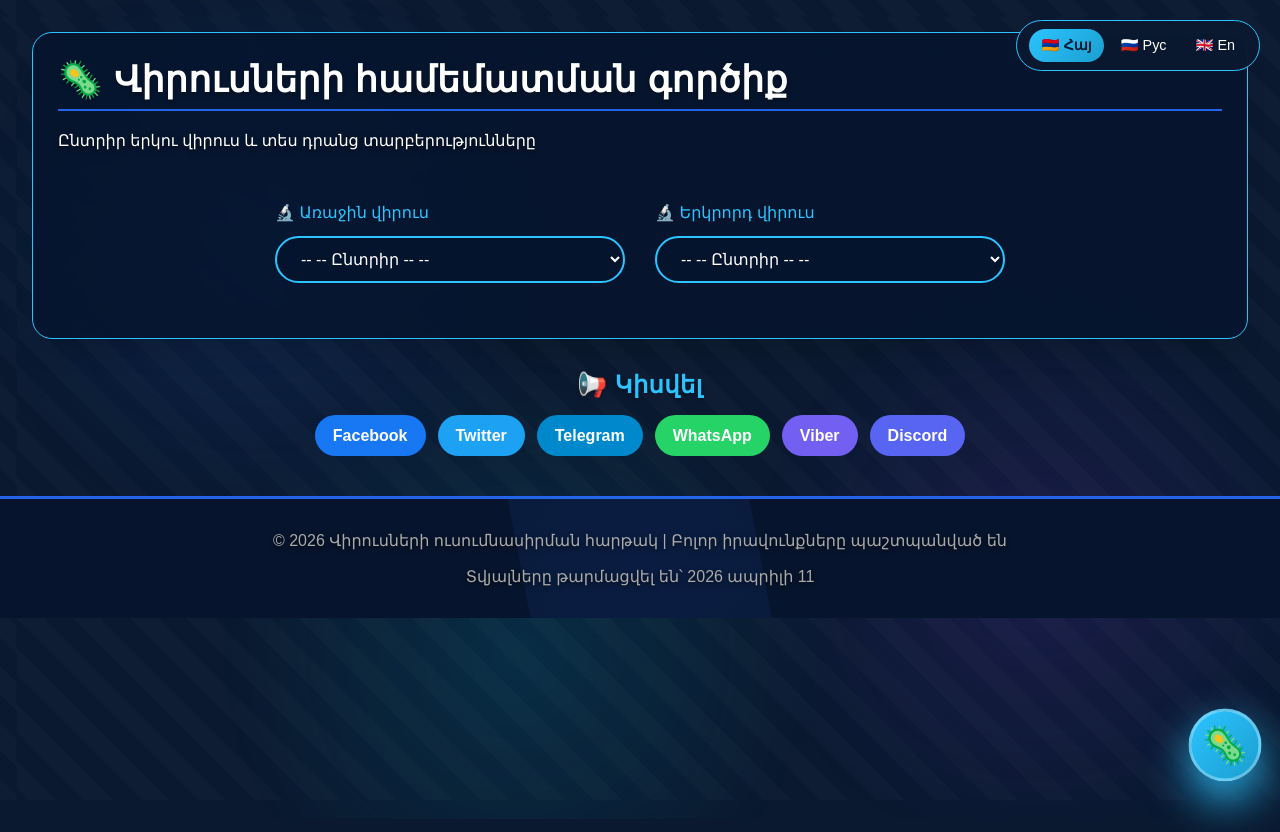
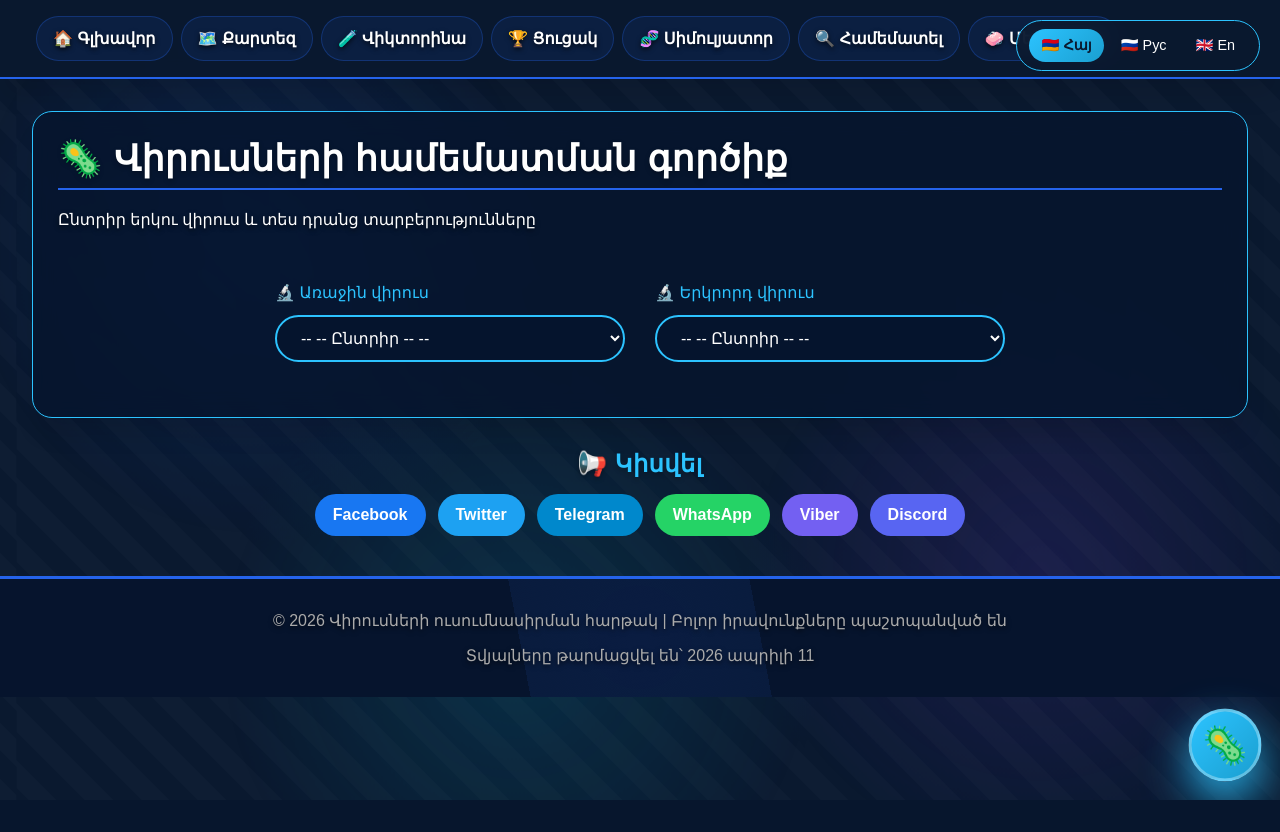
Before and after one commit to 01narek10/virus, a Flask app: page /compare in a window 1280 px wide. After the commit the page ends 800 px from the top, so only its background shows below. Run offline with Flask 3, Linux system fonts and the light colour scheme.

Commit message:
Update base.html

```diff
--- a/templates/base.html
+++ b/templates/base.html
@@ -52,48 +52,76 @@
     <a href="/set_language/ru" class="lang-btn {% if lang == 'ru' %}active{% endif %}">🇷🇺 Рус</a>
     <a href="/set_language/en" class="lang-btn {% if lang == 'en' %}active{% endif %}">🇬🇧 En</a>
 </div>
+<!-- NAVBAR -->
+<nav class="navbar navbar-expand-lg">
+    <div class="container-fluid">
+        <!-- Համբուրգերի կոճակ (մոբայլ տեսքի համար) -->
+        <button class="navbar-toggler" type="button" data-bs-toggle="collapse" data-bs-target="#navbarNav" aria-controls="navbarNav" aria-expanded="false" aria-label="Toggle navigation">
+            <span class="navbar-toggler-icon"></span>
+        </button>
 
-
-<!-- NAVBAR -->
+        <!-- Կրճատվող բաժին -->
         <div class="collapse navbar-collapse" id="navbarNav">
-            <ul class="navbar-nav ms-auto">
-                <li class="nav-item"><a class="nav-link" href="/">
+            <!-- navbar-nav me-auto - կոճակները ձախից -->
+            <ul class="navbar-nav me-auto mb-2 mb-lg-0">
+                <li class="nav-item">
+                    <a class="nav-link" href="/">
                         {% if lang == 'hy' %}🏠 Գլխավոր
                         {% elif lang == 'ru' %}🏠 Главная
                         {% else %}🏠 Home{% endif %}
-                </a></li>
-                <li class="nav-item"><a class="nav-link" href="/map">
+                    </a>
+                </li>
+                <li class="nav-item">
+                    <a class="nav-link" href="/map">
                         {% if lang == 'hy' %}🗺️ Քարտեզ
                         {% elif lang == 'ru' %}🗺️ Карта
                         {% else %}🗺️ Map{% endif %}
-                </a></li>
-                <li class="nav-item"><a class="nav-link" href="/quiz">
+                    </a>
+                </li>
+                <li class="nav-item">
+                    <a class="nav-link" href="/quiz">
                         {% if lang == 'hy' %}🧪 Վիկտորինա
                         {% elif lang == 'ru' %}🧪 Викторина
                         {% else %}🧪 Quiz{% endif %}
-                </a></li>
-                <li class="nav-item"><a class="nav-link" href="/leaderboard">
+                    </a>
+                </li>
+                <li class="nav-item">
+                    <a class="nav-link" href="/leaderboard">
                         {% if lang == 'hy' %}🏆 Ցուցակ
                         {% elif lang == 'ru' %}🏆 Таблица
                         {% else %}🏆 Leaderboard{% endif %}
-                </a></li>
-                <li class="nav-item"><a class="nav-link" href="/simulator">
+                    </a>
+                </li>
+                <li class="nav-item">
+                    <a class="nav-link" href="/simulator">
                         {% if lang == 'hy' %}🧬 Սիմուլյատոր
                         {% elif lang == 'ru' %}🧬 Симулятор
                         {% else %}🧬 Simulator{% endif %}
-                </a></li>
-                <li class="nav-item"><a class="nav-link" href="/compare">
+                    </a>
+                </li>
+                <li class="nav-item">
+                    <a class="nav-link" href="/compare">
                         {% if lang == 'hy' %}🔍 Համեմատել
                         {% elif lang == 'ru' %}🔍 Сравнить
                         {% else %}🔍 Compare{% endif %}
-                </a></li>
-                <li class="nav-item"><a class="nav-link" href="/air-purifier">
-                    {% if lang == 'hy' %}🧪 Մեր մոդելը
-                    {% elif lang == 'ru' %}🧪 Наша модель
-                    {% else %}🧪 Our model{% endif %}
-                </a></li>
+                    </a>
+                </li>
+                <li class="nav-item">
+                    <a class="nav-link" href="/air-purifier">
+                        {% if lang == 'hy' %}🧼 Մեր մոդելը
+                        {% elif lang == 'ru' %}🧼 Наша модель
+                        {% else %}🧼 Our model{% endif %}
+                    </a>
+                </li>
             </ul>
+            <!-- navbar-nav me-auto-ն ավարտվեց -->
         </div>
+        <!-- collapse-ը ավարտվեց -->
+
+        <!-- Լեզվի և թեմայի ընտրիչները (աջ կողմում) – արդեն պետք է լինեն, բայց համոզվեք, որ դրանք դուրս են navbar-collapse-ից -->
+        <!-- (ձեր language-selector-ը և themeToggle-ը արդեն կան առանձին) -->
+    </div>
+</nav>
 
 
 <main class="container">
```
Lines whose indentation alone changed are shown as unchanged.
